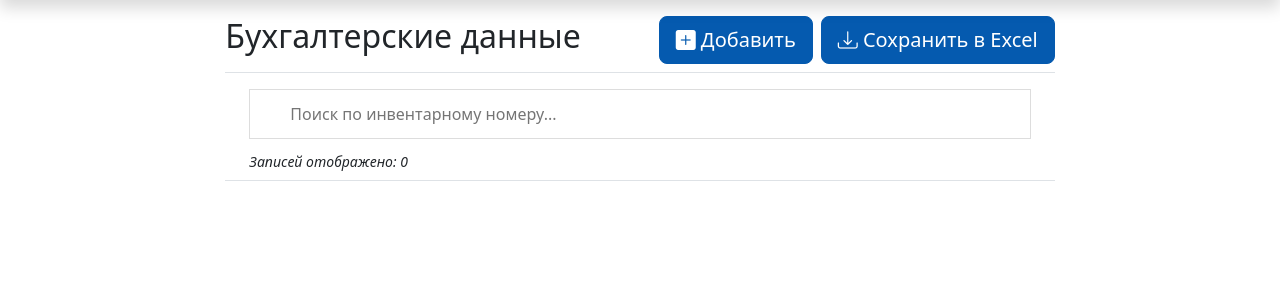
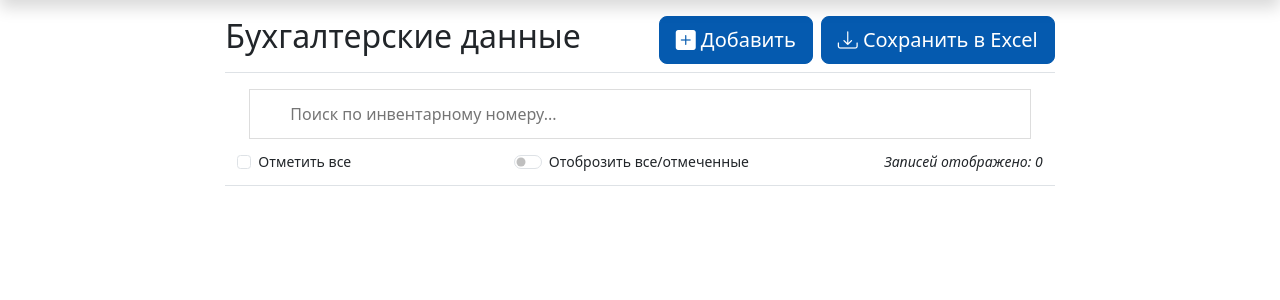
Before and after one commit to MrSoSadGuy/Hardware_Components, a Flask app: template templates/buh_data.html in a window 1280 px wide. Shown: the part 40-340 px from the top of the page. Run offline with Flask 3, Linux system fonts and the light colour scheme; tables that the repository leaves empty hold one stand-in row (values such as "Sample post"); the template is opened without the code that fills it: values that come from a table or form of the project are taken from there, most other values are stand-ins (such as "Sample title", 1, 10 or a date in 2020); some libraries are stand-ins or nearby versions.

Commit message:
work_pc 13.09 p2

```diff
--- a/templates/buh_data.html
+++ b/templates/buh_data.html
@@ -246,20 +246,53 @@
                 </div></div>
                 <div class="table-responsive small">
                     <div class="container">
-                        <div class="row">
+                         <div class="row">
                             <div class="col">
                                 <div class="container-fluid">
                                     <input  class ="input_for_serch" type="text" id="Input_for_buh_data_serch" onkeyup="buh_data_table_serch()" placeholder="Поиск по инвентарному номеру..." autocomplete="off" readonly onfocus="this.removeAttribute('readonly')" >
-                                    <i id = 'number_of_records'> </i>
                                 </div>
                             </div>
+                         </div>
+                        <div class="row">
+                            <div class="col text-start">
 
+                                    <div class="form-check">
+                                        <input class="form-check-input" type="checkbox" value="" id="flexCheck_main">
+                                        <label class="form-check-label" >Отметить все</label>
+                                    </div>
+
+                            </div>
+                            <div class="col text-start">
+                                <div class="form-check form-switch">
+                                    <input class="form-check-input" type="checkbox" role="switch" id="flexSwitchCheckChecked">
+                                    <label class="form-check-label" for="flexSwitchCheckChecked">Отоброзить все/отмеченные</label>
+                                </div>
+                            </div>
+                            <div class="col text-end" >
+                                <i id = 'number_of_records'> </i>
+                            </div>
 
                         </div>
                         </div>
+                        <script type="text/javascript">
 
-
-
+                        document.getElementById('flexCheck_main').addEventListener("change", function() {
+                            if (this.checked) {
+                                console.log("Checkbox is checked..");
+                                check_all_visible(true)
+                            } else {
+                                check_all_visible(false);
+                            }
+                        });
+                        document.getElementById('flexSwitchCheckChecked').addEventListener("change", function() {
+                            if (this.checked) {
+                                console.log("Checkbox is checked..");
+                                show_checked(true)
+                            } else {
+                                show_checked(false);
+                            }
+                        });
+                        </script>
                 </div>
                 <table class="table table-sm " id="buh_data_table">
                     <tbody class="table-condensed " id="buh_data_tbody">
@@ -269,12 +302,17 @@
                                     <table class="table table-sm table-bordered table-hover borderd_table" id = "inv_number_id_{{buh.id}}">
                                     <tbody >
                                         <tr>
+                                            <td width = '2%'>
+
+                                                <input class="form-check-input" type="checkbox" value="" id="flexCheck_{{ buh.id }}">
+
+                                            </td>
                                             <td width = '18%'>Инв. №:  <a href="" data-bs-toggle="modal" data-bs-target="#inventModal" data-id = "{{ buh.id }}" data-inv = "{{ buh.inv_number }}" >{{ buh.inv_number }}</a></td>
                                             <td >{{ buh.name }}</td>
                                             <td width = '18%'>МОЛ: {{ buh.list_of_MOLs.full_name }}</td>
                                         </tr>
                                         <tr>
-                                            <td class="multiline" colspan = '2'>Характеристика: {{ buh.charracter }}</td>
+                                            <td class="multiline" colspan = '3'>Характеристика: {{ buh.charracter }}</td>
                                             <td>Примечание: {{ buh.note }}</td>
                                         </tr>
 
```
Also changed, not shown: static/js/bad_scripts.js (+41 -7 lines).
